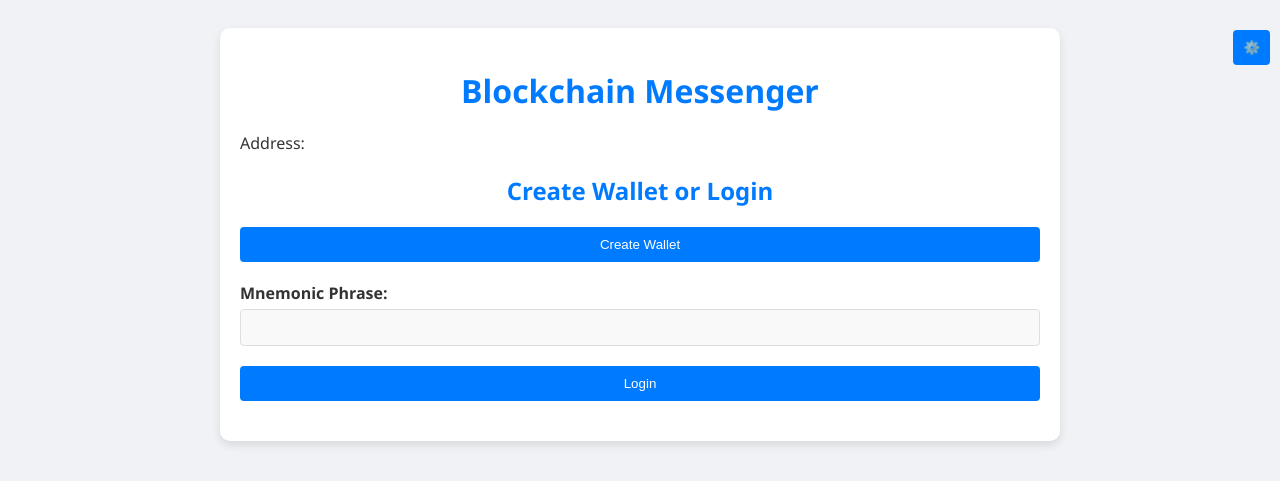
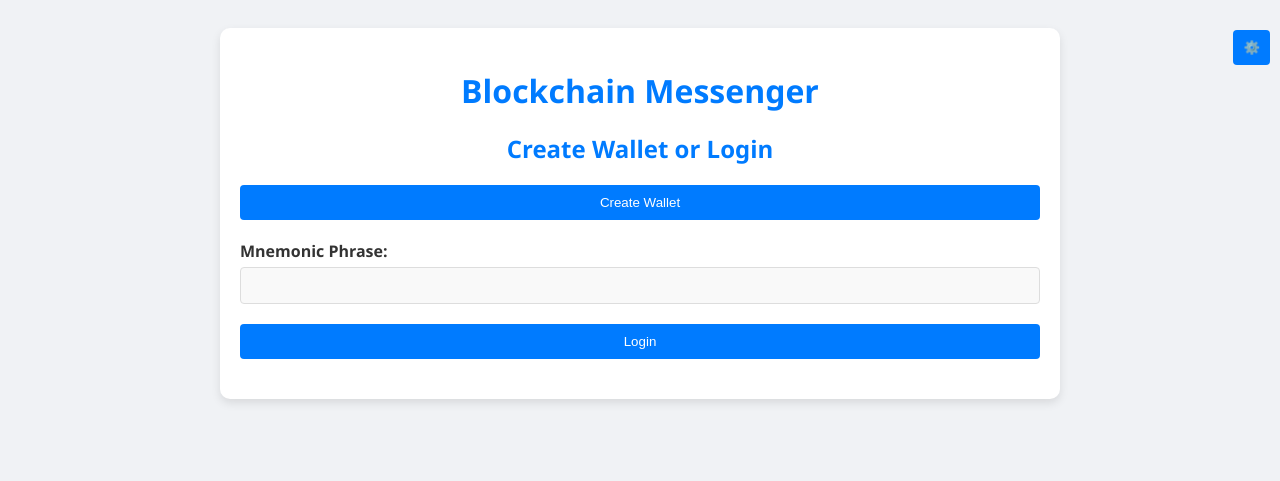
Before and after one commit to Jasst/BiChat.github.io, a Flask app: page / in a window 1280 px wide. Shown: the top 481 px of the page. Run offline with Flask 2, Linux system fonts and the light colour scheme.

Commit message:
Update index.html

```diff
--- a/templates/index.html
+++ b/templates/index.html
@@ -20,10 +20,10 @@
         </div>
 
         <h1 data-translate="title">Blockchain Messenger</h1>
-        <div id="wallet-info">
-            <span datatta-translate="address_label">Address:</span>
-            <span id="address-content"></span>
-        </div>
+        <div id="wallet-info" style="display: none;">
+    <span data-translate="address_label">Address:</span>
+    <div id="address-content"></div>
+    </div>
 
         <div id="mnemonic-display"></div> <!-- Новый контейнер для отображения мнемонической фразы -->
 
```
